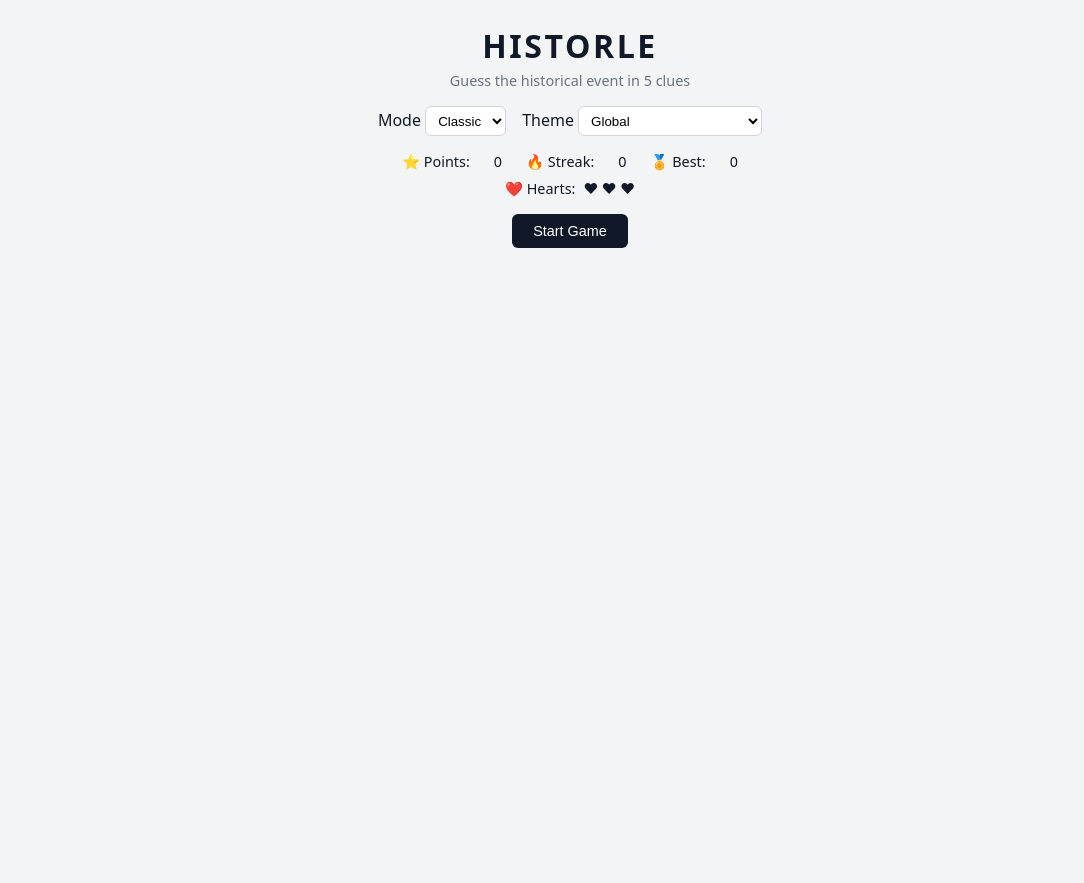
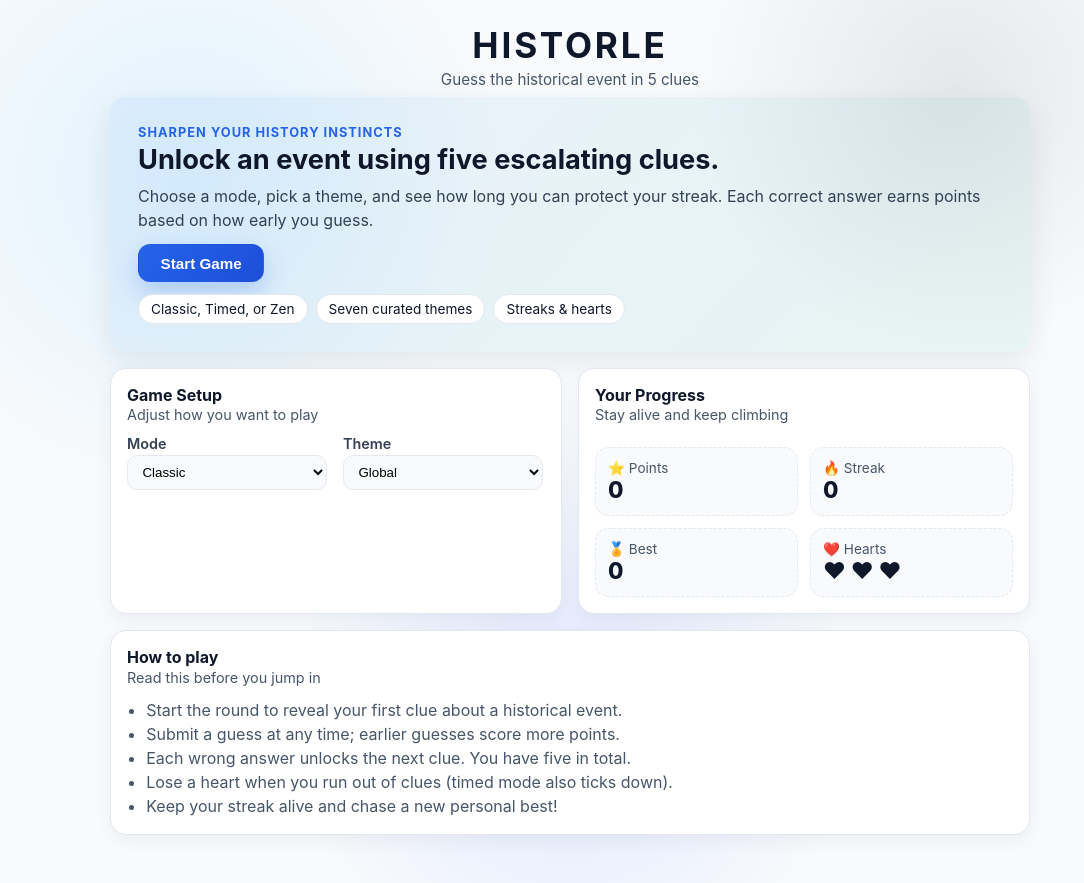
Before and after one commit to Raahul-Thakur/historle, a Flask app: page / in a window 1280 px wide. Shown: the whole page, without its empty margins (70-1154 px from the left). Before the commit the page ends 248 px from the top, so only its background shows below. Run offline with Flask 3, Linux system fonts and the light colour scheme.

Commit message:
Enhance home UI with rules card

```diff
--- a/static/script.js
+++ b/static/script.js
@@ -23,6 +23,8 @@ let gameOver = false;
 let timeLeft = 30;
 let timerId = null;
 
+let rulesCard;
+
 const STORAGE_KEYS = ["hist_points", "hist_streak", "hist_best_streak"];
 
 document.addEventListener("DOMContentLoaded", () => {
@@ -45,6 +47,7 @@ document.addEventListener("DOMContentLoaded", () => {
   timerWrapper = document.getElementById("timer-wrapper");
   timerValueSpan = document.getElementById("timer-value");
   timerFill = document.getElementById("timer-fill");
+  rulesCard = document.getElementById("rules-card");
 
   clearPersistentStats();
   resetState();
@@ -153,6 +156,7 @@ function loadNewEvent() {
   cluePanel.style.display = "none";
   guessForm.style.display = "none";
   themeSelect.disabled = true;
+  if (rulesCard) rulesCard.style.display = "none";
 
   if (eventQueue.length === 0) {
     fetch("/api/batch_events", {
@@ -294,6 +298,7 @@ function resetState() {
   homeButton.style.display = "none";
   timerWrapper.style.display = "none";
   themeSelect.disabled = false;
+  if (rulesCard) rulesCard.style.display = "block";
 }
 
 function shuffleArray(arr) {
--- a/static/style.css
+++ b/static/style.css
@@ -1,167 +1,283 @@
 :root {
-  font-family: system-ui, -apple-system, BlinkMacSystemFont, "Segoe UI", sans-serif;
-  color: #111827;
-  background-color: #f3f4f6;
+  font-family: "Inter", system-ui, -apple-system, BlinkMacSystemFont, "Segoe UI", sans-serif;
+  color: #0f172a;
+  background-color: #f5f3ff;
 }
 
 body {
   margin: 0;
-  background: #f3f4f6;
+  background: radial-gradient(circle at 20% 20%, #e0f2fe, transparent 25%),
+    radial-gradient(circle at 80% 10%, #e5e7eb, transparent 20%),
+    radial-gradient(circle at 50% 80%, #e0e7ff, transparent 30%),
+    #f8fafc;
 }
 
 .app-root {
-  max-width: 720px;
+  max-width: 920px;
   margin: 0 auto;
   padding: 1.5rem;
 }
 
 .app-header {
   text-align: center;
-  margin-bottom: 1rem;
+  margin-bottom: 0.5rem;
+  position: relative;
+}
+
+.home-button {
+  position: absolute;
+  right: 0;
+  top: 0;
+  border: 1px solid #e5e7eb;
+  background: white;
+  border-radius: 999px;
+  padding: 0.4rem 0.9rem;
+  cursor: pointer;
+  font-weight: 600;
 }
 
 .title {
   margin: 0;
-  font-size: 2rem;
+  font-size: 2.2rem;
   letter-spacing: 0.08em;
   text-transform: uppercase;
 }
 
 .subtitle {
   margin: 0.25rem 0 0;
+  font-size: 0.95rem;
+  color: #475569;
+}
+
+.hero {
+  background: linear-gradient(135deg, rgba(59, 130, 246, 0.08), rgba(16, 185, 129, 0.08));
+  border-radius: 1rem;
+  padding: 1.75rem;
+  box-shadow: 0 10px 30px rgba(15, 23, 42, 0.08);
+  margin-bottom: 1rem;
+}
+
+.hero-text h2 {
+  margin: 0.2rem 0 0.5rem;
+  font-size: 1.7rem;
+}
+
+.hero-kicker {
+  margin: 0;
+  text-transform: uppercase;
+  letter-spacing: 0.08em;
+  font-weight: 700;
+  color: #2563eb;
+  font-size: 0.8rem;
+}
+
+.hero-lede {
+  margin: 0 0 0.75rem;
+  color: #334155;
+  line-height: 1.5;
+}
+
+.hero-actions {
+  display: flex;
+  flex-direction: column;
+  gap: 0.75rem;
+  align-items: flex-start;
+}
+
+.start-button {
+  padding: 0.65rem 1.35rem;
+  font-size: 1rem;
+  box-shadow: 0 8px 20px rgba(37, 99, 235, 0.2);
+}
+
+.pill-row {
+  display: flex;
+  gap: 0.5rem;
+  flex-wrap: wrap;
+}
+
+.pill {
+  background: white;
+  color: #0f172a;
+  border: 1px solid #e2e8f0;
+  padding: 0.35rem 0.75rem;
+  border-radius: 999px;
+  font-size: 0.85rem;
+  box-shadow: inset 0 1px 0 rgba(255, 255, 255, 0.6);
+}
+
+.dashboard {
+  display: grid;
+  grid-template-columns: 1fr;
+  gap: 1rem;
+  margin-bottom: 1rem;
+}
+
+@media (min-width: 768px) {
+  .dashboard {
+    grid-template-columns: 1fr 1fr;
+    align-items: stretch;
+  }
+
+  .dashboard .rules-card {
+    grid-column: span 2;
+  }
+}
+
+.card {
+  background: white;
+  border-radius: 1rem;
+  padding: 1rem;
+  border: 1px solid #e2e8f0;
+  box-shadow: 0 6px 18px rgba(15, 23, 42, 0.05);
+}
+
+.card-header {
+  display: flex;
+  flex-direction: column;
+  gap: 0.1rem;
+  margin-bottom: 0.75rem;
+}
+
+.card-title {
+  font-weight: 700;
+}
+
+.card-subtitle {
+  color: #475569;
   font-size: 0.9rem;
-  color: #6b7280;
 }
 
 .top-controls {
   display: flex;
   gap: 1rem;
-  justify-content: center;
-  margin-bottom: 1rem;
   flex-wrap: wrap;
 }
 
 .select-group {
   display: flex;
   flex-direction: column;
-  font-size: 0.85rem;
+  gap: 0.2rem;
+  font-size: 0.9rem;
+  min-width: 200px;
 }
 
 .select-group label {
-  margin-bottom: 0.25rem;
-  color: #4b5563;
+  color: #334155;
+  font-weight: 600;
 }
 
 select {
-  padding: 0.35rem 0.5rem;
-  border-radius: 0.375rem;
-  border: 1px solid #d1d5db;
-  background: white;
+  padding: 0.5rem 0.65rem;
+  border-radius: 0.65rem;
+  border: 1px solid #e5e7eb;
+  background: #f8fafc;
 }
 
-.stats-section {
+.stats-card {
   display: flex;
   flex-direction: column;
-  gap: 0.5rem;
-  margin-bottom: 1rem;
+  gap: 0.75rem;
 }
 
-.stats-bar {
-  display: flex;
-  justify-content: center;
-  gap: 1.5rem;
-  font-size: 0.9rem;
+.stats-grid {
+  display: grid;
+  grid-template-columns: repeat(auto-fit, minmax(150px, 1fr));
+  gap: 0.75rem;
 }
 
 .stat {
-  display: flex;
-  align-items: center;
-  gap: 0.35rem;
+  padding: 0.75rem;
+  border-radius: 0.85rem;
+  border: 1px dashed #e2e8f0;
+  background: #f8fafc;
 }
 
-.stat .label {
-  color: #6b7280;
+.stat-label {
+  font-size: 0.85rem;
+  color: #475569;
 }
 
-.hearts {
-  display: flex;
-  justify-content: center;
-  gap: 0.5rem;
-  font-size: 0.9rem;
-}
-
-.hearts .label {
-  color: #6b7280;
-}
-
-.heart-full {
-  color: #ef4444;
-  margin: 0 2px;
-}
-
-.heart-empty {
-  color: #d1d5db;
-  margin: 0 2px;
+.stat-value {
+  font-weight: 800;
+  font-size: 1.4rem;
+  color: #0f172a;
 }
 
 .timer {
   display: flex;
   flex-direction: column;
-  align-items: center;
+  align-items: flex-start;
   font-size: 0.9rem;
-  gap: 0.25rem;
+  gap: 0.35rem;
 }
 
 .timer-bar {
   width: 100%;
-  max-width: 300px;
-  height: 6px;
+  height: 8px;
   border-radius: 999px;
-  background: #e5e7eb;
+  background: #e2e8f0;
   overflow: hidden;
 }
 
 .timer-fill {
   height: 100%;
-  background: #f97316;
+  background: linear-gradient(90deg, #22c55e, #f97316);
   transition: width 0.2s linear;
 }
 
+.rules-card ul {
+  margin: 0;
+  padding-left: 1.2rem;
+  color: #475569;
+  line-height: 1.5;
+}
+
 .game-area {
-  margin-top: 1rem;
+  margin-top: 1.5rem;
   text-align: center;
 }
 
 .primary-button,
 .secondary-button {
-  border-radius: 0.375rem;
+  border-radius: 0.75rem;
   border: 1px solid transparent;
-  padding: 0.5rem 1.25rem;
-  font-size: 0.9rem;
+  padding: 0.6rem 1.35rem;
+  font-size: 0.95rem;
   cursor: pointer;
+  font-weight: 700;
+  transition: transform 0.05s ease, box-shadow 0.2s ease, background 0.2s ease;
 }
 
 .primary-button {
-  background: #111827;
+  background: linear-gradient(135deg, #2563eb, #1d4ed8);
   color: white;
+  box-shadow: 0 10px 25px rgba(37, 99, 235, 0.25);
+}
+
+.primary-button:hover:not(:disabled) {
+  transform: translateY(-1px);
+  box-shadow: 0 12px 28px rgba(37, 99, 235, 0.35);
 }
 
 .primary-button:disabled {
   opacity: 0.6;
   cursor: default;
+  transform: none;
+  box-shadow: none;
 }
 
 .secondary-button {
   background: white;
-  color: #111827;
-  border-color: #d1d5db;
+  color: #0f172a;
+  border-color: #e5e7eb;
   margin-top: 0.75rem;
 }
 
 .clue-panel {
   display: grid;
   grid-template-columns: 1fr;
-  gap: 0.5rem;
+  gap: 0.75rem;
   margin-bottom: 1rem;
   margin-top: 1rem;
 }
@@ -173,15 +289,16 @@ select {
 }
 
 .clue-box {
-  border-radius: 0.5rem;
-  padding: 0.5rem 0.75rem;
+  border-radius: 0.85rem;
+  padding: 0.75rem 0.9rem;
   text-align: left;
-  border: 1px solid #e5e7eb;
+  border: 1px solid #e2e8f0;
   background: white;
-  min-height: 72px;
+  min-height: 84px;
   display: flex;
   flex-direction: column;
   justify-content: flex-start;
+  box-shadow: 0 4px 12px rgba(15, 23, 42, 0.04);
 }
 
 .clue-box.hidden .clue-text {
@@ -190,20 +307,20 @@ select {
 }
 
 .clue-box.current {
-  border-color: #111827;
-  box-shadow: 0 0 0 1px #111827;
+  border-color: #2563eb;
+  box-shadow: 0 8px 20px rgba(37, 99, 235, 0.1);
 }
 
 .clue-header {
   font-size: 0.75rem;
   text-transform: uppercase;
   letter-spacing: 0.06em;
-  color: #6b7280;
+  color: #64748b;
   margin-bottom: 0.25rem;
 }
 
 .clue-text {
-  font-size: 0.9rem;
+  font-size: 0.95rem;
 }
 
 .guess-form {
@@ -215,48 +332,37 @@ select {
 
 .guess-input {
   flex: 1;
-  max-width: 380px;
-  padding: 0.45rem 0.6rem;
-  border-radius: 0.375rem;
-  border: 1px solid #d1d5db;
-  font-size: 0.9rem;
+  max-width: 420px;
+  padding: 0.55rem 0.65rem;
+  border-radius: 0.65rem;
+  border: 1px solid #e5e7eb;
+  font-size: 0.95rem;
+  background: #f8fafc;
 }
 
 .guess-button {
-  padding: 0.45rem 0.9rem;
-  border-radius: 0.375rem;
+  padding: 0.55rem 1rem;
+  border-radius: 0.65rem;
   border: none;
-  background: #111827;
+  background: #0f172a;
   color: white;
-  font-size: 0.9rem;
+  font-size: 0.95rem;
   cursor: pointer;
+  font-weight: 700;
 }
 
 .message {
   margin-top: 0.75rem;
-  font-size: 0.9rem;
-  color: #111827;
+  font-size: 0.95rem;
+  color: #0f172a;
 }
 
 .game-over {
   margin-top: 1rem;
 }
 
-.rules {
-  margin-top: 1.5rem;
-  font-size: 0.85rem;
-  color: #4b5563;
+.secondary-button:hover,
+.home-button:hover,
+.guess-button:hover {
+  transform: translateY(-1px);
 }
-
-.rules h3 {
-  margin-bottom: 0.25rem;
-}
-
-.rules ul {
-  padding-left: 1.2rem;
-  margin: 0;
-}
-
-.rules li {
-  margin: 0.1rem 0;
-}
--- a/templates/index.html
+++ b/templates/index.html
@@ -15,9 +15,34 @@
       <button id="home-button" class="home-button" style="display:none;">Home</button>
     </header>
 
-    <section class="top-controls">
-      <div>
-        <label>Mode</label>
+    <section class="hero">
+      <div class="hero-text">
+        <p class="hero-kicker">Sharpen your history instincts</p>
+        <h2>Unlock an event using five escalating clues.</h2>
+        <p class="hero-lede">
+          Choose a mode, pick a theme, and see how long you can protect your streak.
+          Each correct answer earns points based on how early you guess.
+        </p>
+        <div class="hero-actions">
+          <button id="start-button" class="primary-button start-button">Start Game</button>
+          <div class="pill-row">
+            <span class="pill">Classic, Timed, or Zen</span>
+            <span class="pill">Seven curated themes</span>
+            <span class="pill">Streaks &amp; hearts</span>
+          </div>
+        </div>
+      </div>
+    </section>
+
+    <section class="dashboard">
+      <div class="card">
+        <div class="card-header">
+          <span class="card-title">Game Setup</span>
+          <span class="card-subtitle">Adjust how you want to play</span>
+        </div>
+        <div class="top-controls">
+          <div class="select-group">
+            <label for="mode-select">Mode</label>
             <select id="mode-select">
               <option value="classic">Classic</option>
               <option value="timed">Timed</option>
@@ -25,8 +50,8 @@
             </select>
           </div>
 
-      <div>
-        <label>Theme</label>
+          <div class="select-group">
+            <label for="theme-select">Theme</label>
             <select id="theme-select">
               <option value="Global">Global</option>
               <option value="American History">American History</option>
@@ -37,29 +62,54 @@
               <option value="Technology & Innovation">Technology & Innovation</option>
             </select>
           </div>
-    </section>
-
-    <section class="stats-section">
-      <div class="stats-bar">
-        ⭐ Points: <span id="points-value">0</span>
-        🔥 Streak: <span id="streak-value">0</span>
-        🏅 Best: <span id="best-streak-value">0</span>
+        </div>
       </div>
 
-      <div class="hearts">
-        ❤️ Hearts:
-        <span id="hearts-container"></span>
+      <div class="card stats-card">
+        <div class="card-header">
+          <span class="card-title">Your Progress</span>
+          <span class="card-subtitle">Stay alive and keep climbing</span>
         </div>
-
+        <div class="stats-grid">
+          <div class="stat">
+            <div class="stat-label">⭐ Points</div>
+            <div class="stat-value" id="points-value">0</div>
+          </div>
+          <div class="stat">
+            <div class="stat-label">🔥 Streak</div>
+            <div class="stat-value" id="streak-value">0</div>
+          </div>
+          <div class="stat">
+            <div class="stat-label">🏅 Best</div>
+            <div class="stat-value" id="best-streak-value">0</div>
+          </div>
+          <div class="stat hearts">
+            <div class="stat-label">❤️ Hearts</div>
+            <div class="stat-value" id="hearts-container"></div>
+          </div>
+        </div>
         <div id="timer-wrapper" class="timer" style="display:none;">
           <span>⏰ <span id="timer-value">30</span>s</span>
           <div class="timer-bar"><div id="timer-fill" class="timer-fill"></div></div>
         </div>
+      </div>
+
+      <div id="rules-card" class="card rules-card">
+        <div class="card-header">
+          <span class="card-title">How to play</span>
+          <span class="card-subtitle">Read this before you jump in</span>
+        </div>
+        <ul>
+          <li>Start the round to reveal your first clue about a historical event.</li>
+          <li>Submit a guess at any time; earlier guesses score more points.</li>
+          <li>Each wrong answer unlocks the next clue. You have five in total.</li>
+          <li>Lose a heart when you run out of clues (timed mode also ticks down).</li>
+          <li>Keep your streak alive and chase a new personal best!</li>
+        </ul>
+      </div>
     </section>
 
     <main class="game-area">
-      <button id="start-button" class="primary-button">Start Game</button>
-
       <div id="clue-panel" class="clue-panel" style="display:none;">
         <div class="clue-box" data-clue="1"><div class="clue-header">Clue 1</div><div class="clue-text">Locked</div></div>
         <div class="clue-box" data-clue="2"><div class="clue-header">Clue 2</div><div class="clue-text">Locked</div></div>
```
Lines whose indentation alone changed are shown as unchanged.
